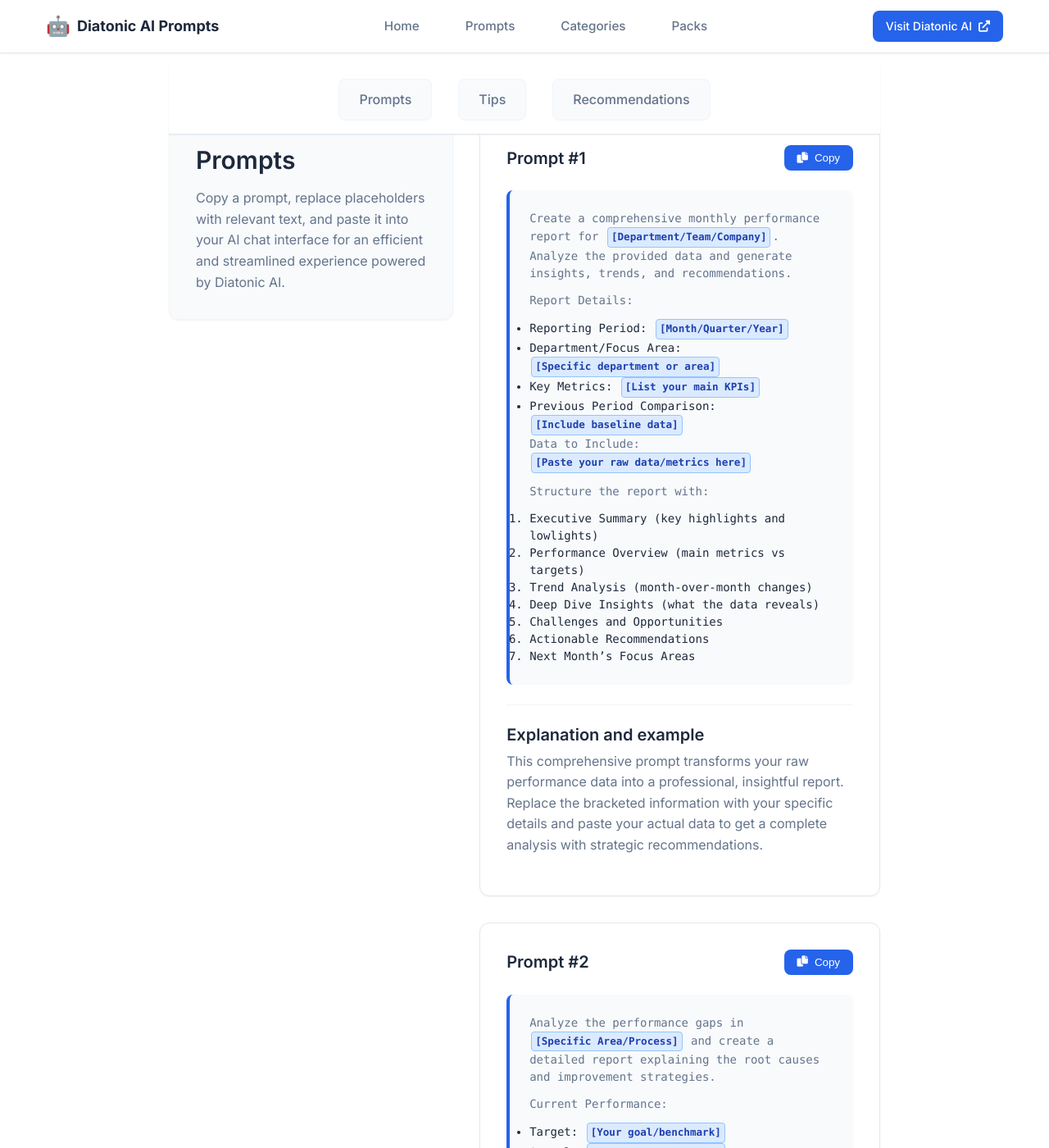
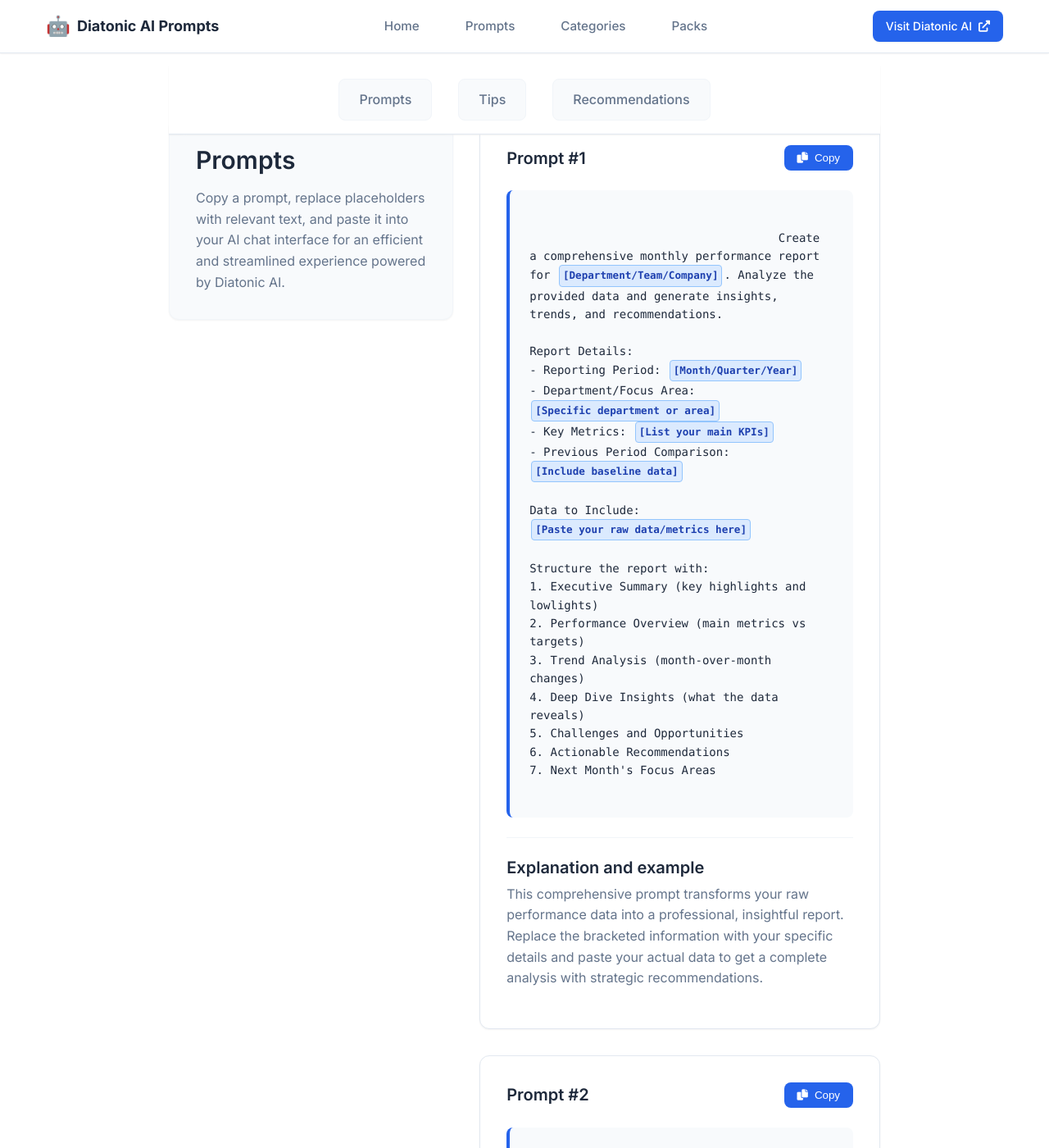
Before and after one commit to Diatonic-AI/diatonic-ai-prompts, a Jekyll site: the page built from _prompts/providing-performance-reports.md, in a window 1280 px wide and 1400 px high, scrolled down 348 px. Shown: the whole window at 82% size. Built offline with Jekyll 4.4.1, drawn with Linux system fonts in a browser that asks for light colours; some of the changed text lies outside the part shown.

Commit message:
Fix prompt text display and add section dividers
- Removed markdownify filter that was adding unwanted paragraph breaks
- Fixed prompt text to display as continuous flowing text with proper spacing
- Added visual section dividers between Prompts, Tips, and Recommendations
- Enhanced section separation with gradient lines and accent colors
- Improved prompt text readability with better line-height and formatting
- Ensured placeholders are properly highlighted in continuous text flow

```diff
--- a/_layouts/prompt.html
+++ b/_layouts/prompt.html
@@ -70,7 +70,7 @@
                                 </div>
 
                                 <div class="prompt-text" id="prompt-{{ forloop.index }}">
-                                    {{ prompt.text | markdownify }}
+                                    {{ prompt.text | strip | replace: "\n\n", " " | replace: "\n", " " }}
                                 </div>
 
                                 {% if prompt.explanation %}
@@ -93,6 +93,9 @@
             </div>
         </section>
 
+        <!-- Section Divider -->
+        <div class="section-divider"></div>
+
         <!-- Tips Section -->
         {% if page.tips %}
             <section id="tips" class="tips-section">
@@ -108,11 +111,14 @@
                     {% endfor %}
                 </div>
             </section>
+
+            <!-- Section Divider -->
+            <div class="section-divider"></div>
         {% endif %}
 
-        <!-- Related Prompts -->
+        <!-- Recommendations Section -->
         {% if page.categories %}
-            <section id="recommendations" class="related-prompts">
+            <section id="recommendations" class="recommendations-section">
                 <h2>Recommendations</h2>
                 <div class="related-prompts-grid">
                     {% assign related_prompts = site.prompts | where_exp: "prompt", "prompt.categories contains page.categories.first" | where_exp: "prompt", "prompt.url != page.url" | limit: 6 %}
--- a/assets/css/main.css
+++ b/assets/css/main.css
@@ -479,18 +479,10 @@
     border-radius: var(--radius-md);
     border-left: 4px solid var(--primary-color);
     font-family: 'SF Mono', Monaco, Inconsolata, 'Roboto Mono', Consolas, 'Courier New', monospace;
-    line-height: 1.5;
+    line-height: 1.6;
     word-wrap: break-word;
     font-size: 0.875rem;
-}
-
-.prompt-text p {
-    margin-bottom: 0.75rem;
-    line-height: 1.5;
-}
-
-.prompt-text p:last-child {
-    margin-bottom: 0;
+    white-space: pre-wrap;
 }
 
 /* Placeholder Highlighting */
@@ -589,12 +581,31 @@
     margin: 0;
 }
 
-/* Related Prompts */
-.related-prompts {
+/* Section Dividers */
+.section-divider {
+    height: 1px;
+    background: linear-gradient(90deg, transparent, var(--border-color), transparent);
+    margin: 4rem 0;
+    position: relative;
+}
+
+.section-divider::before {
+    content: '';
+    position: absolute;
+    left: 50%;
+    top: 50%;
+    transform: translate(-50%, -50%);
+    width: 60px;
+    height: 1px;
+    background: var(--primary-color);
+}
+
+/* Recommendations Section */
+.recommendations-section {
     margin-bottom: 3rem;
 }
 
-.related-prompts h2 {
+.recommendations-section h2 {
     margin-bottom: 2rem;
     text-align: center;
 }
```
